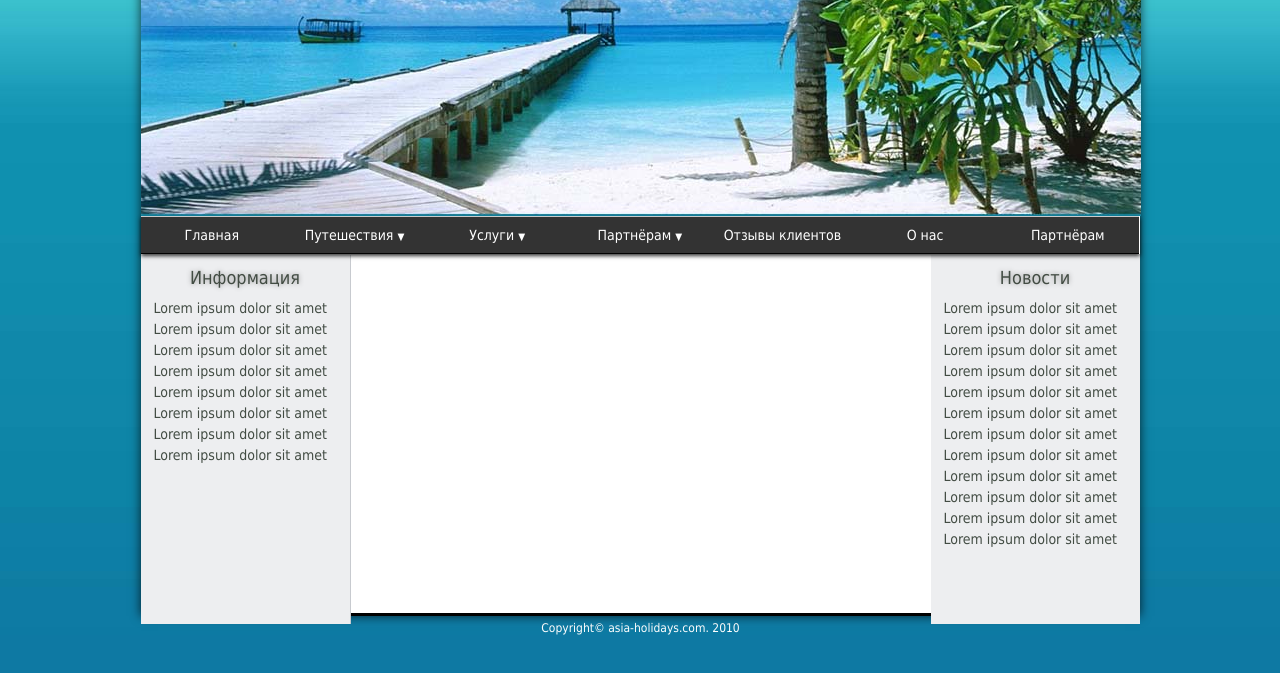
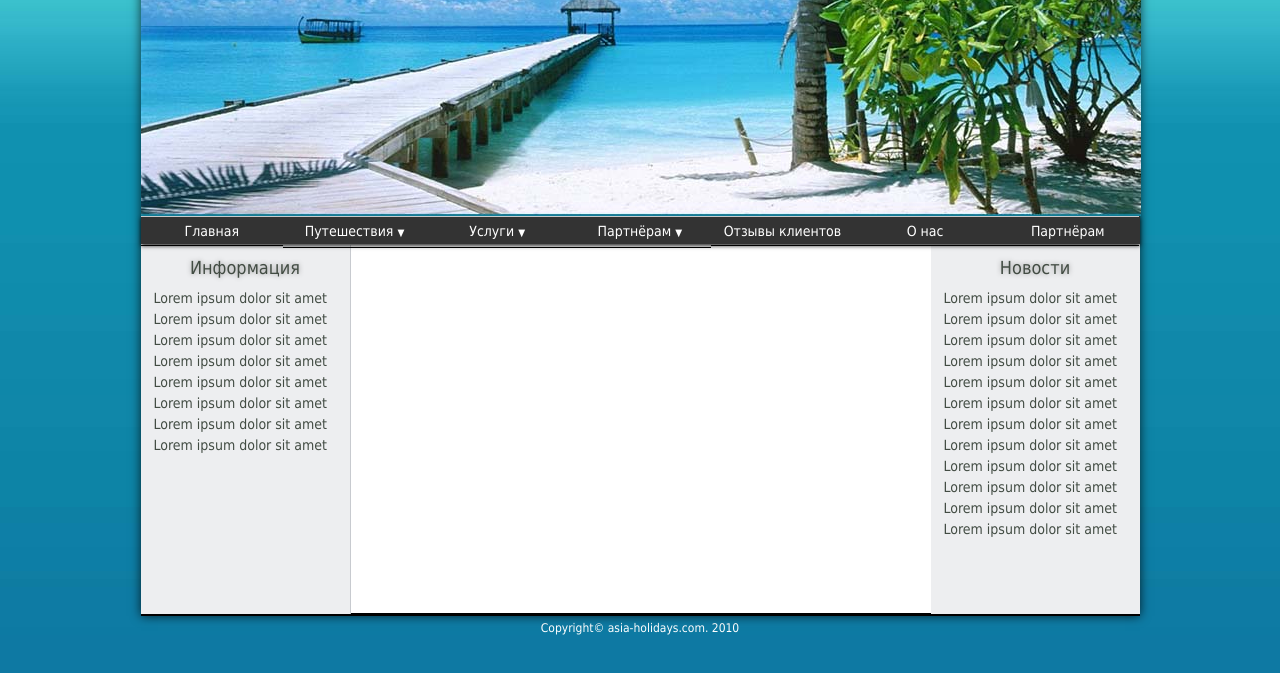
Before and after one commit to BrovarySecurity/brovarysecurity.github.io, a plain HTML site: page homework4/index.html in a window 1280 px wide. Shown: the part 197-870 px from the top of the page. Drawn offline with Linux system fonts and the light colour scheme.

Commit message:
fixed sidebar

```diff
--- a/homework4/css/style.css
+++ b/homework4/css/style.css
@@ -77,15 +77,16 @@ body {
 }
 
 .sidebar {
-  position: relative;
+
+    position: relative;
     -webkit-box-shadow: 0px 2px 4px 0px rgba(0, 0, 0, 0.8);
     -moz-box-shadow: 0px 2px 4px 0px rgba(0, 0, 0, 0.8);
     box-shadow: 0px 2px 4px 0px rgba(0, 0, 0, 0.8);
     z-index: 999;
     display: inline-block;
     width: 100%;
-    /*height: 28px;*/
-  /*  line-height: 10px;*/
+    height: 28px;
+    line-height: 8px;
     ;
 }
 
@@ -94,12 +95,12 @@ ul {
     margin: 0;
     padding: 0;
     list-style: none;
-
 }
 
 .menu {
-  /*line-height: 10px;*/
-    /*height: 50px;*/
+  background-color: #333333;
+    /*line-height: 10px;*/
+    height: 28px;
 }
 
 ul:after {
@@ -116,6 +117,7 @@ ul.menu>li {
     font-family: Tahoma;
     font-size: 14px;
     width: 14.28%;
+    /*height: 50px;*/
     /*line-height: 10px;*/
     border-top: 1px solid #cacbcb;
     border-bottom: 1px solid #000000;
@@ -125,7 +127,7 @@ ul.menu>li>a {
     display: block;
     padding: 10px;
     color: white;
-    background-color: #333333;
+    /*background-color: #333333;*/
     text-decoration: none;
     text-align: center;
 }
@@ -138,7 +140,7 @@ ul.submenu {
     display: none;
     position: absolute;
     width: 150px;
-    top: 37px;
+    top: 28px;
     left: 0;
     /*background-color: white;
     border: 1px solid red;*/
```
